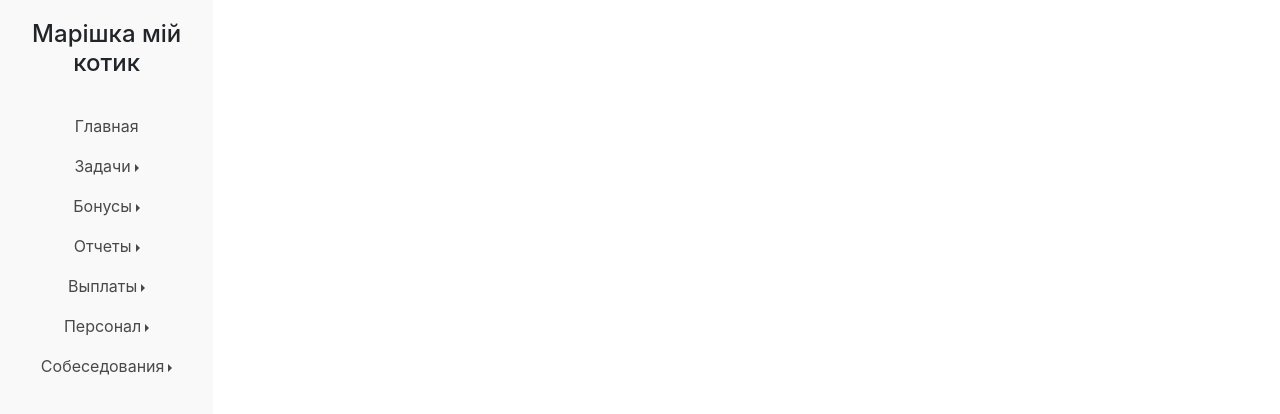
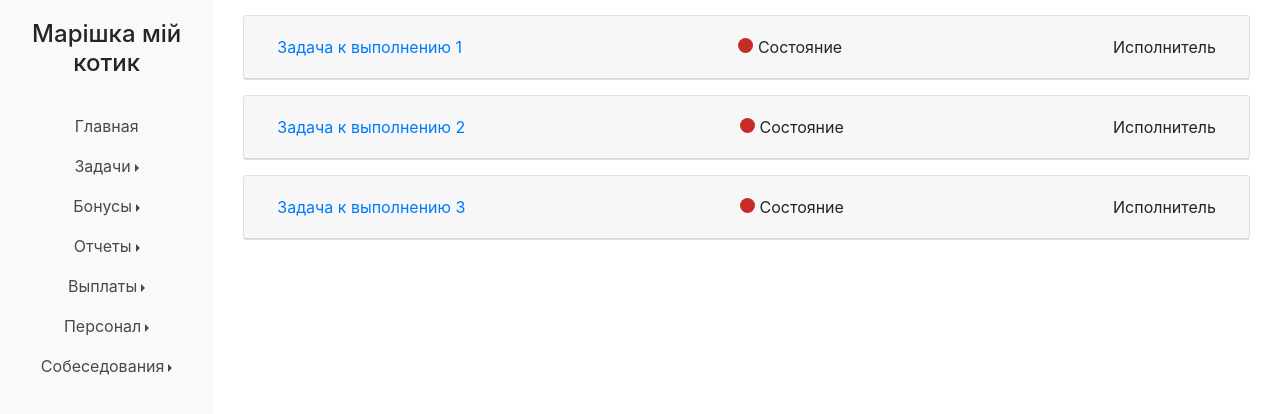
Before and after one commit to Moonlarya/web_planning_front, a React (Create React App) app: page / in a window 1280 px wide. Shown: the top 414 px of the page. Built offline with nearby package versions, Linux system fonts and the light colour scheme.

Commit message:
[ADD] base page

```diff
--- a/src/App.js
+++ b/src/App.js
@@ -5,8 +5,130 @@ import Sidebar from "./components/Sidebar";
 
 function App() {
   return (
-    <div className="App">
+    <div className="App d-flex">
       <Sidebar />
+
+      <main className="col-10">
+        <div id="accordion">
+          <div className="card">
+            <div
+              className="card-header d-flex justify-content-between"
+              id="headingOne"
+            >
+              <h5
+                className="mb-0 btn btn-link"
+                data-toggle="collapse"
+                data-target="#collapseOne"
+                aria-expanded="true"
+                aria-controls="collapseOne"
+              >
+                Задача к выполнению 1
+              </h5>
+              <h6 className="state mb-0 btn">Состояние</h6>
+              <h6 className="mb-0 btn">Исполнитель</h6>
+            </div>
+            <div
+              id="collapseOne"
+              className="collapse"
+              aria-labelledby="headingOne"
+              data-parent="#accordion"
+            >
+              <div className="card-body">
+                <h5 className="card-title">Описание</h5>
+                <p className="card-text">
+                  With supporting text below as a natural lead-in to additional
+                  content.
+                </p>
+                <h5 className="card-title">Дедлайн</h5>
+                <p className="card-text">10/2/2020</p>
+                <h5 className="card-title">Бонусы</h5>
+                <p className="card-text">50</p>
+                <a href="#" className="btn btn-primary">
+                  Создать отчет
+                </a>
+              </div>
+            </div>
+          </div>
+          <div className="card">
+            <div
+              className="card-header d-flex justify-content-between"
+              id="headingTwo"
+            >
+              <h5
+                className="mb-0 btn btn-link"
+                data-toggle="collapse"
+                data-target="#collapseTwo"
+                aria-expanded="true"
+                aria-controls="collapseOne"
+              >
+                Задача к выполнению 2
+              </h5>
+              <h6 className="state mb-0 btn">Состояние</h6>
+              <h6 className="mb-0 btn">Исполнитель</h6>
+            </div>
+            <div
+              id="collapseTwo"
+              className="collapse"
+              aria-labelledby="headingTwo"
+              data-parent="#accordion"
+            >
+              <div className="card-body">
+                <h5 className="card-title">Описание</h5>
+                <p className="card-text">
+                  With supporting text below as a natural lead-in to additional
+                  content.
+                </p>
+                <h5 className="card-title">Дедлайн</h5>
+                <p className="card-text">10/2/2020</p>
+                <h5 className="card-title">Бонусы</h5>
+                <p className="card-text">50</p>
+                <a href="#" className="btn btn-primary">
+                  Создать отчет
+                </a>
+              </div>
+            </div>
+          </div>
+          <div className="card">
+            <div
+              className="card-header d-flex justify-content-between"
+              id="headingThree"
+            >
+              <h5
+                className="mb-0 btn btn-link"
+                data-toggle="collapse"
+                data-target="#collapseThree"
+                aria-expanded="true"
+                aria-controls="collapseOne"
+              >
+                Задача к выполнению 3
+              </h5>
+              <h6 className="state mb-0 btn">Состояние</h6>
+              <h6 className="mb-0 btn">Исполнитель</h6>
+            </div>
+            <div
+              id="collapseThree"
+              className="collapse"
+              aria-labelledby="headingThree"
+              data-parent="#accordion"
+            >
+              <div className="card-body">
+                <h5 className="card-title">Описание</h5>
+                <p className="card-text">
+                  With supporting text below as a natural lead-in to additional
+                  content.
+                </p>
+                <h5 className="card-title">Дедлайн</h5>
+                <p className="card-text">10/2/2020</p>
+                <h5 className="card-title">Бонусы</h5>
+                <p className="card-text">50</p>
+                <a href="#" className="btn btn-primary">
+                  Создать отчет
+                </a>
+              </div>
+            </div>
+          </div>
+        </div>
+      </main>
     </div>
   );
 }
--- a/src/components/Sidebar/Sidebar.js
+++ b/src/components/Sidebar/Sidebar.js
@@ -1,10 +1,4 @@
 import React from "react";
-import {
-  ButtonDropdown,
-  DropdownToggle,
-  DropdownMenu,
-  DropdownItem
-} from "reactstrap";
 
 import "./style.scss";
 
```
